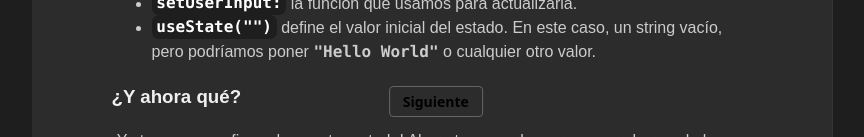
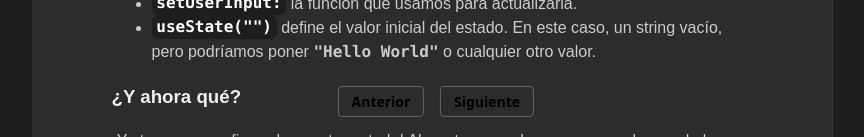
Before and after one commit to Roberttovarv/UseState, a React (Vite) app: page /level/0 in a window 1280 px wide. Shown: the part 663-800 px from the top of the page, without its empty margins (208-1072 px from the left). Built offline with nearby package versions, Linux system fonts and the light colour scheme.

Commit message:
Added logo and corrected navigation

```diff
--- a/src/components/LevelNavigation.tsx
+++ b/src/components/LevelNavigation.tsx
@@ -12,10 +12,13 @@ export const LevelNavigation = () => {
     ? parseInt(location.pathname.split("/").pop() || "0")
     : undefined;
 
-  const prevLevel =
-    currentLevel !== undefined && currentLevel > 0
-      ? `/level/${currentLevel - 1}`
-      : undefined;
+const prevLevel =
+  currentLevel !== undefined
+    ? currentLevel === 0
+      ? "/"
+      : `/level/${currentLevel - 1}`
+    : undefined;
+
 
   const nextLevel = isLanding
     ? `/level/0`
--- a/src/levels/Landing Page/LandinPage.tsx
+++ b/src/levels/Landing Page/LandinPage.tsx
@@ -32,24 +32,33 @@ export const LandingPage = () => (
             </li>
           </ul>
 
-          <p style={{ ...textStyle
-                      }}>
+          <p style={{ ...textStyle }}>
             Cada lección combina explicaciones simples con prácticas inmediatas,
             para que no solo entiendas la teoría, sino que también puedas ver
             los cambios en acción.
           </p>
-          <p style={{ ...textStyle
-                      }}>
+          <p style={{ ...textStyle }}>
             Perfecto para principiantes que quieren dominar React desde cero y
             desarrollar aplicaciones dinámicas paso a paso.
           </p>
         </div>
-        <img
-          src="src/assets/logo.svg"
-          width={400}
-          height={400}
-          style={{ display: "block", margin: "0 auto", paddingTop: "4rem" }}
-        />{" "}
+        <div style={{ display: "flex", flexDirection: "column", margin: "0 auto", paddingTop: "4rem", alignItems: "center" }}>
+          <a
+            href="https://www.github.com/Roberttovarv"
+            target="_blank"
+            rel="noopener noreferrer"
+          >
+            <img
+              src="src/assets/logo.svg"
+              width={400}
+              height={400}
+              title="Tech Monkey"
+            />
+          </a>
+          <span style={{ textAlign: "center" }}>
+            <ConsolasBold backgroundColor={true}>By Robert Tovar</ConsolasBold>
+          </span>
+        </div>
       </div>
     </div>
   </div>
```
